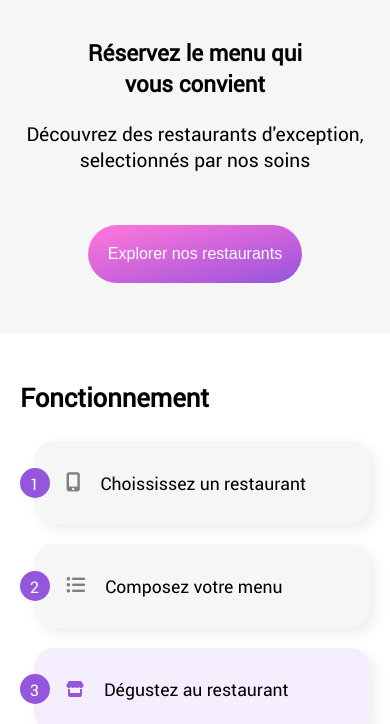
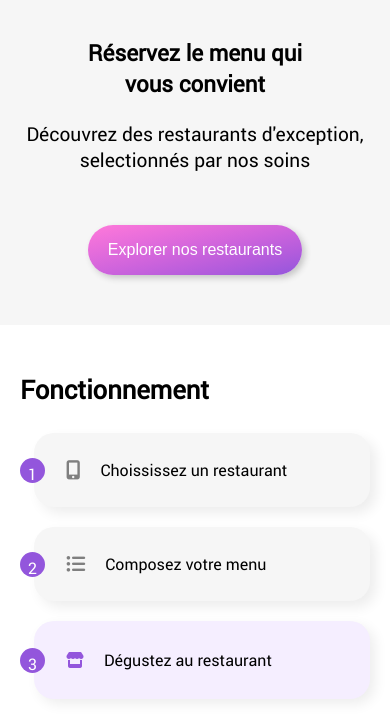
Before and after one commit to antoine9913/AntoineFrachisse-Bechu_3_16052021, a website: page index.html in a window 390 px wide. Shown: the part 121-845 px from the top of the page. Drawn offline with Linux system fonts and the light colour scheme; files whose address does not match are found by name; a web font is replaced by a local one.

Commit message:
include responsive desktop

```diff
--- a/sass/Layout/_header.scss
+++ b/sass/Layout/_header.scss
@@ -3,7 +3,15 @@
   justify-content: center;
   align-items: center;
   height: 4rem;
+  @include desktop {
+    padding: 0 0 0 150px;
+    justify-content: flex-start;
+    height: 6rem;
+  }
   &__logo img {
     width: 11rem;
+    @include desktop {
+      width: 14rem;
+    }
   }
 }
--- a/sass/Pages/_home.scss
+++ b/sass/Pages/_home.scss
@@ -1,6 +1,14 @@
 body {
   margin: auto;
   font-family: "robotoregular", sans-serif;
+}
+
+main {
+  @include desktop {
+    display: flex;
+    flex-direction: column;
+    align-items: center;
+  }
 }
 
 .location {
@@ -11,6 +19,12 @@ body {
   box-shadow: 0px -2px 3px #d0d0d0;
   @include desktop {
     position: absolute;
+    right: 150px;
+    top: 20px;
+    box-shadow: none;
+    i {
+      margin: 0 0 0 40px;
+    }
   }
 
   &__text {
@@ -24,6 +38,11 @@ body {
   flex-direction: column;
   align-items: center;
   background-color: $color-grey;
+  @include desktop {
+    width: 60%;
+    border-radius: 40px;
+    box-shadow: 3px 3px 6px #c6c6c6;
+  }
 
   &__h1 {
     font-size: 1.4rem;
@@ -38,11 +57,12 @@ body {
 
   &__button {
     margin: 30px 0 50px 0;
-    padding: 20px;
+    padding: 16px 20px;
     color: #fff;
     border: none;
     border-radius: 40px;
     background: $linear-gradient;
+    box-shadow: 3px 3px 6px #c6c6c6;
     font-size: 1rem;
   }
 }
--- a/sass/utils/_mixins.scss
+++ b/sass/utils/_mixins.scss
@@ -20,19 +20,24 @@
     @content;
   }
 }
-@mixin large {
-  @media screen and (min-width: map-get($breakpoints, large)) {
-    @content;
-  }
-}
 
 @mixin choose_restaurants {
   display: flex;
   flex-direction: column;
   padding: 30px 20px 60px 20px;
+  @include desktop {
+    flex-direction: row;
+    width: 100%;
+    justify-content: space-evenly;
+    padding: 70px 0;
+  }
 
   &__heading {
     font-size: 1.6rem;
+    @include desktop {
+      position: absolute;
+      top: 390px;
+    }
   }
 
   &__contains {
@@ -42,9 +47,9 @@
     &--number {
       background: $color-primary;
       color: #fff;
-      height: 20px;
-      width: 20px;
-      padding: 5px 0px 5px 10px;
+      height: 15px;
+      width: 15px;
+      padding: 5px 2px 5px 8px;
       border-radius: 40px;
       position: absolute;
 
@@ -56,11 +61,11 @@
     &--text {
       display: flex;
       align-items: center;
-      padding: 12px;
+      padding: 10px 12px;
       background: #f6f6f6;
       width: 100%;
       border-radius: 20px;
-      box-shadow: 5px 5px 13px #ededed;
+      box-shadow: 6px 6px 13px #ededed;
       margin: 10px 0 10px 14px;
 
       i {
@@ -70,7 +75,7 @@
       }
 
       p {
-        font-size: 1.1rem;
+        font-size: 1rem;
       }
     }
 
@@ -90,7 +95,7 @@
       }
 
       p {
-        font-size: 1.1rem;
+        font-size: 1rem;
       }
     }
   }
@@ -168,7 +173,7 @@
     }
 
     span {
-      font-size: 1.2rem;
+      font-size: 1.1rem;
       font-weight: 300;
     }
   }
--- a/sass/utils/_variables.scss
+++ b/sass/utils/_variables.scss
@@ -13,6 +13,5 @@ $linear-gradient: linear-gradient(
 
 $breakpoints: (
   tablet: 768px,
-  desktop: 1280px,
-  large: 1600px,
+  desktop: 1024px,
 );
```
Also changed, not shown: css/style.css, 1 other file.
